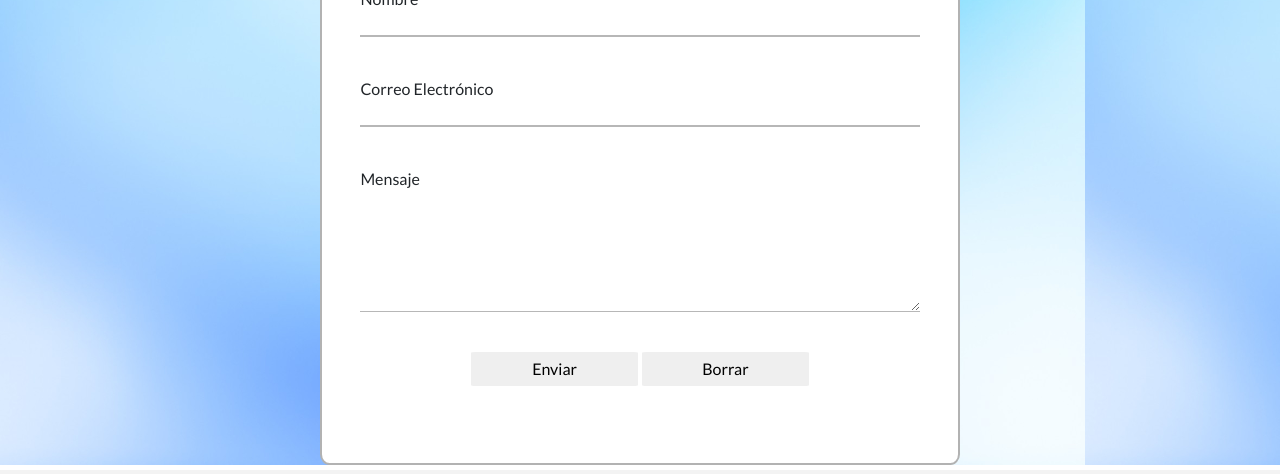
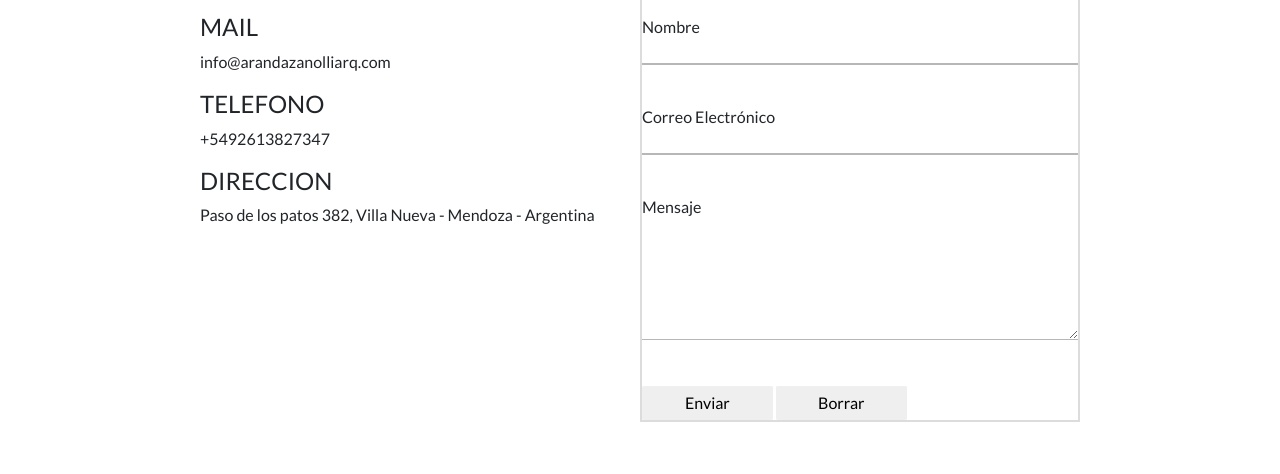
Before and after one commit to tatozan/paginaArquitecturaZanolliSass, a website: page pages/contacto.html in a window 1280 px wide. Shown: the part 365-839 px from the top of the page. Drawn offline with nearby package versions, Linux system fonts and the light colour scheme.

Commit message:
implementacion de maps y seo en el sitio

```diff
--- a/pages/contacto.html
+++ b/pages/contacto.html
@@ -4,10 +4,12 @@
     <meta charset="UTF-8">
     <meta http-equiv="X-UA-Compatible" content="IE=edge">
     <meta name="viewport" content="width=device-width, initial-scale=1.0">
+    <meta name="keywords" content="ARQUITECTURA, DISEÑO, CONSTRUCCION, PLANOS, CASA, INMUEBLE, PROYECTO, PROFESIONAL, ARQUITECTO">
+    <meta name="description" content="Nos permitimos proyectar y construir con alta calidad, poniendo énfasis en los detalles. Abordamos todas las fases de una obra de arquitectura, contactanos!">
     <!-- BOOTSTRAP -->
     <link href="https://cdn.jsdelivr.net/npm/bootstrap@5.2.0-beta1/dist/css/bootstrap.min.css" rel="stylesheet" integrity="sha384-0evHe/X+R7YkIZDRvuzKMRqM+OrBnVFBL6DOitfPri4tjfHxaWutUpFmBp4vmVor" crossorigin="anonymous">
     <link rel="stylesheet" href="../css/estilo.css">
-    <title>Arquitectura</title>
+    <title>Contacto</title>
 </head>
 <body class= "bodyContacto">
       <!-- MENU NAVEGACION-->
@@ -49,8 +51,20 @@
 
          <!-- CONTACTO -->
         <section class="contacto">
+            <div class="seccionContactoContenedor">
+                <div class="datosContacto">
+                    <h2 class="fraseMantenteEnContacto">Mantente en contacto!</h2>
+                    <p class="textoContacto">Comuniquese con nosotros si necesita algun asesoramiento</p>
+                    <h4 class="tituloTextoContacto">MAIL</h4>
+                    <p class="textoContacto">info@arandazanolliarq.com</p>
+                    <h4 class="tituloTextoContacto">TELEFONO</h4>
+                    <p class="textoContacto">+5492613827347</p>
+                    <h4 class="tituloTextoContacto">DIRECCION</h4>
+                    <p class="textoContacto">Paso de los patos 382, Villa Nueva - Mendoza - Argentina</p>
+                </div>
+
                 <div class="formularioContacto">
-                <h1 class="tituloPrincipal tituloContacto">CONTACTO</h1>
+                    <h2 class="tituloContacto">CONTACTO</h2>
                     <form>
                         <fieldset class="formularioContactoCampos">
                             <!-- <legend>Formulario de contacto</legend> -->
@@ -71,6 +85,7 @@
                         </fieldset>
                     </form>
                 </div>
+            </div>
         </section>
 
     </main>
--- a/scss/_contacto.scss
+++ b/scss/_contacto.scss
@@ -1,41 +1,35 @@
 /************************************** CONTACTO **************************************/
-
-.contacto{
-    background-image: url(../imagenes/contacto/7.jpg);
-    background-size:contain;
-    text-align: center;
+.seccionContactoContenedor{
     display: flex;
     flex-direction: row;
+    flex-wrap: wrap;
+    width: 100%;
     justify-content: center;
-    align-items: center;
-    /*padding: 150px;
-    margin: 90px 0px;*/
+    padding: 200px;
+    .datosContacto{
+        flex: 50%;
+        .fraseMantenteEnContacto, .textoContacto, .tituloTextoContacto{
             width: 100%;
+        }
+    }
 
     .formularioContacto{
-        background-color: white;
-        width: 50%;
-        min-width: 315px;
-        /*padding: 70px;*/
-        padding-left: 3%;
-        padding-right: 3%;
-        padding-top: 1%;
-        padding-bottom: 6%;
-        border-radius: 1.5%;
-        border: 2px solid rgb(178, 178, 178);
-
+        flex: 50%;
+        border: 2px solid map-get($coloresSitio, gris_claro2);
         .tituloContacto{
-            padding-bottom: 60px;
+            width: 100%;
+        }
+    }
 }
 
-        form{
 .formularioContactoCampos{
-                display: flex;
+    /*display: flex;
     flex-direction: column;
-                align-items:space-around;
+    align-items:space-around;*/
     /*row-gap: 30px;*/
 
     .etiquetaContacto{
+        width: 100%;
         text-align: left;
         margin-top: 40px;
     }
@@ -59,6 +53,7 @@
     }
 
     .inputContacto{
+        width: 100%;
         border-top: 0;
         border-left: 0;
         border-right: 0;
@@ -70,11 +65,12 @@
             border-top: 0;
             border-left: 0;
             border-right: 0;
-                        border-color:#72b7f4;
+            border-color: map-get($coloresSitio, celeste_logo);
         }
     }
 
     .textAreaContacto{
+        width: 100%;
         border-top: 0;
         border-left: 0;
         border-right: 0;
@@ -85,12 +81,8 @@
             border-top: 0;
             border-left: 0;
             border-right: 0;
-                        border-color:#72b7f4;
+            border-color:map-get($coloresSitio, celeste_logo);
         }
     }
 
 }
-        }
-    }
-
-}
--- /dev/null
+++ b/scss/_contacto_temp_original.scss
@@ -0,0 +1,94 @@
+.contacto{
+    /* background-image: url(../imagenes/contacto/7.jpg);*/
+     background-size:contain;
+     text-align: center;
+     display: flex;
+     flex-direction: row;
+     justify-content: center;
+     align-items: center;
+     /*padding: 150px;
+     margin: 90px 0px;*/
+     width: 100%;
+
+     .formularioContacto{
+         /*background-color: white;*/
+         width: 50%;
+         min-width: 315px;
+         /*padding: 70px;*/
+         padding-left: 3%;
+         padding-right: 3%;
+         padding-top: 1%;
+         padding-bottom: 6%;
+         border-radius: 1.5%;
+         /*border: 2px solid rgb(178, 178, 178);*/
+
+         .tituloContacto{
+             padding-bottom: 60px;
+         }
+
+         form{
+             .formularioContactoCampos{
+                 display: flex;
+                 flex-direction: column;
+                 align-items:space-around;
+                 /*row-gap: 30px;*/
+
+                 .etiquetaContacto{
+                     text-align: left;
+                     margin-top: 40px;
+                 }
+
+                 .botonEnviarFormulario{
+                     width: 30%;
+                     padding: 5px;
+                     margin: auto;
+                     margin-top: 40px;
+                     border: 0;
+                     border-radius: 3%;
+                 }
+
+                 .botonBorrarFormulario{
+                     width: 30%;
+                     padding: 5px;
+                     margin: auto;
+                     margin-top: 40px;
+                     border: 0;
+                     border-radius: 3%;
+                 }
+
+                 .inputContacto{
+                     border-top: 0;
+                     border-left: 0;
+                     border-right: 0;
+                     border-color:#b7b7b7;
+
+                     &:focus{
+                         /*quito cualquier valor por defecto del borde del input*/
+                         outline: none;
+                         border-top: 0;
+                         border-left: 0;
+                         border-right: 0;
+                         border-color:#72b7f4;
+                     }
+                 }
+
+                 .textAreaContacto{
+                     border-top: 0;
+                     border-left: 0;
+                     border-right: 0;
+                     border-color:#b7b7b7;
+
+                     &:focus{
+                         outline: none;
+                         border-top: 0;
+                         border-left: 0;
+                         border-right: 0;
+                         border-color:#72b7f4;
+                     }
+                 }
+
+             }
+         }
+     }
+
+ }
--- a/scss/_estudio.scss
+++ b/scss/_estudio.scss
@@ -1,6 +1,6 @@
 /************************************** ESTUDIO **************************************/
 .estudio{
-    background-color: white;
+    background-color: map-get($coloresSitio, blanco);
 
     .nuestroEquipo{
         display: flex;
--- a/scss/_header.scss
+++ b/scss/_header.scss
@@ -1,5 +1,5 @@
 .encabezado{
-    background-color: #F3F3F3;
+    background-color: map-get($coloresSitio, gris_claro);
     border-bottom: #FFFFFF solid 3px;
     position: sticky;
     top: 0;
@@ -26,7 +26,7 @@
     }
 
     &:hover{
-        color: #2F73B0;
+        color: map-get($coloresSitio, celeste_logo);
 
         &:after{
             width: 100%;
--- /dev/null
+++ b/scss/_maps.scss
@@ -0,0 +1 @@
+$coloresSitio:(gris_claro: #F3F3F3, gris_claro2: #dcdcdc, blanco: white, celeste_logo: #2F73B0);
--- a/scss/_novedades.scss
+++ b/scss/_novedades.scss
@@ -1,6 +1,6 @@
 
 .contenedorArticulo{
-    border: 1px solid rgb(135, 135, 135);
+    border: 1px solid map-get($coloresSitio, gris_claro);
     border-top: 0;
     padding: 20px;
 
--- a/scss/estilo.scss
+++ b/scss/estilo.scss
@@ -1,6 +1,6 @@
 /*holaaaaaaaaaaaaaaaaaa*/
 
-
+@import "maps";
 @import "variables";
 @import "header";
 @import "inicio";
@@ -9,6 +9,7 @@
 @import "novedades";
 @import "contacto";
 @import "medias";
+
 
 
 @import url('https://fonts.googleapis.com/css2?family=Roboto:wght@100;300&display=swap');
```
Also changed, not shown: index.html (+4 -2 lines), pages/estudio.html (+4 -2 lines), pages/novedades.html (+3 -1 lines), pages/proyectos.html (+3 -1 lines), css/estilo.css. Lines whose indentation alone changed are shown as unchanged.
